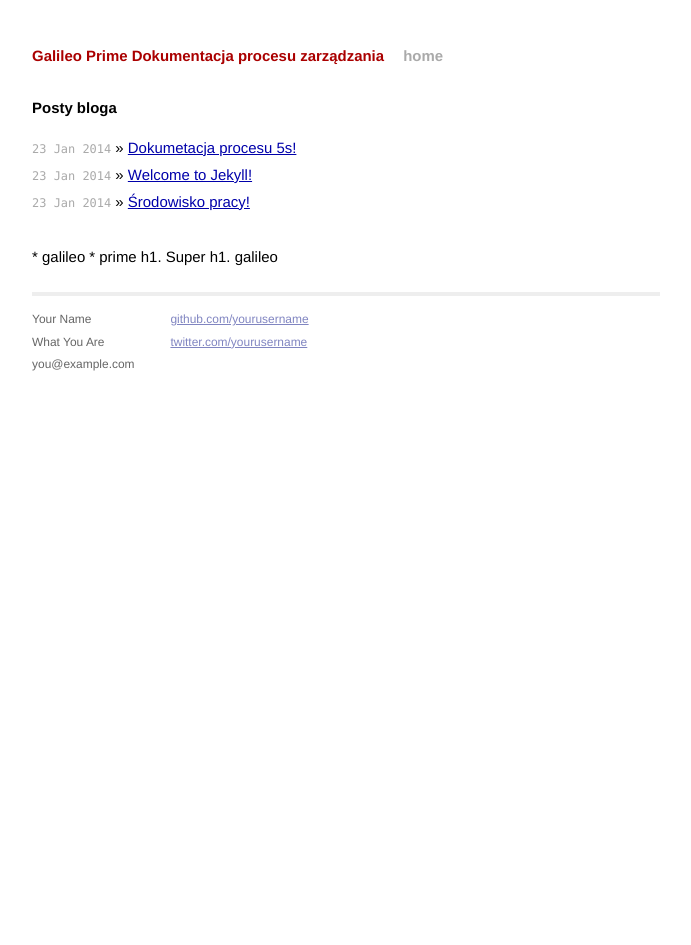
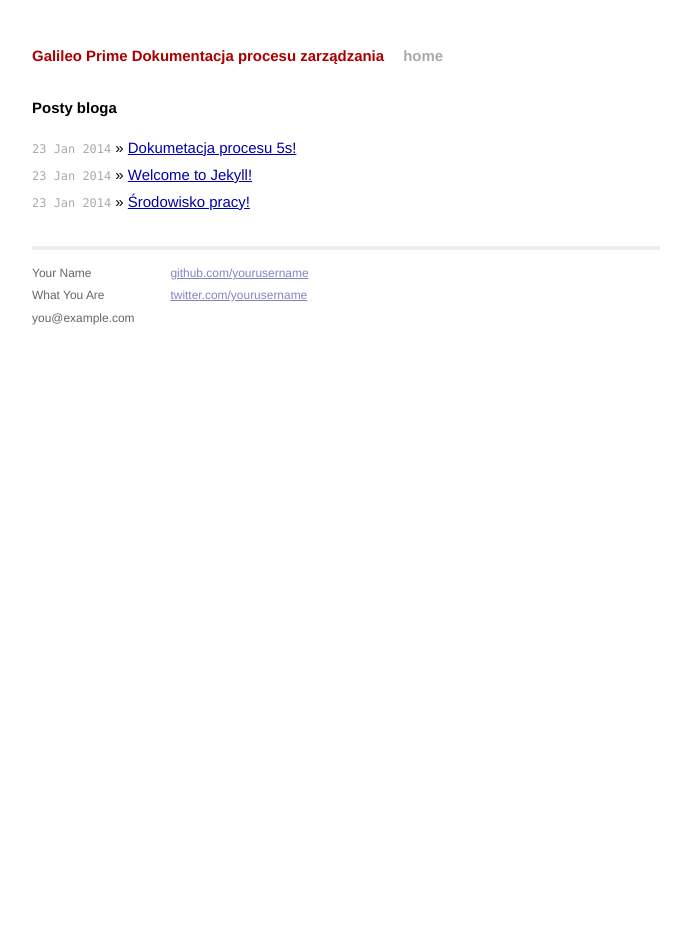
Before and after one commit to galileo/galileo.github.io, a Jekyll site: the page built from index.html, in a window 1280 px wide. Shown: the whole page, without its empty margins (294-985 px from the left). Built offline with Jekyll 4.4.1, drawn with Linux system fonts in a browser that asks for light colours; Markdown is read by kramdown in place of the engine named in the settings.

Commit message:
Remove uneeded includes and add ide ignore

```diff
--- a/_includes/content.md
+++ /dev/null
@@ -1,4 +0,0 @@
-* galileo
-* prime
-
-h1. Super
--- a/_includes/super.textile
+++ /dev/null
@@ -1 +0,0 @@
-h1. galileo
--- a/index.html
+++ b/index.html
@@ -10,7 +10,4 @@ title: Dokumentacja
       <li><span>{{ post.date | date_to_string }}</span> &raquo; <a href="{{ post.url }}">{{ post.title }}</a></li>
     {% endfor %}
   </ul>
-
-    {% include content.md %}
-    {% include super.textile %}
 </div>
```
Also changed, not shown: 1 other file.
